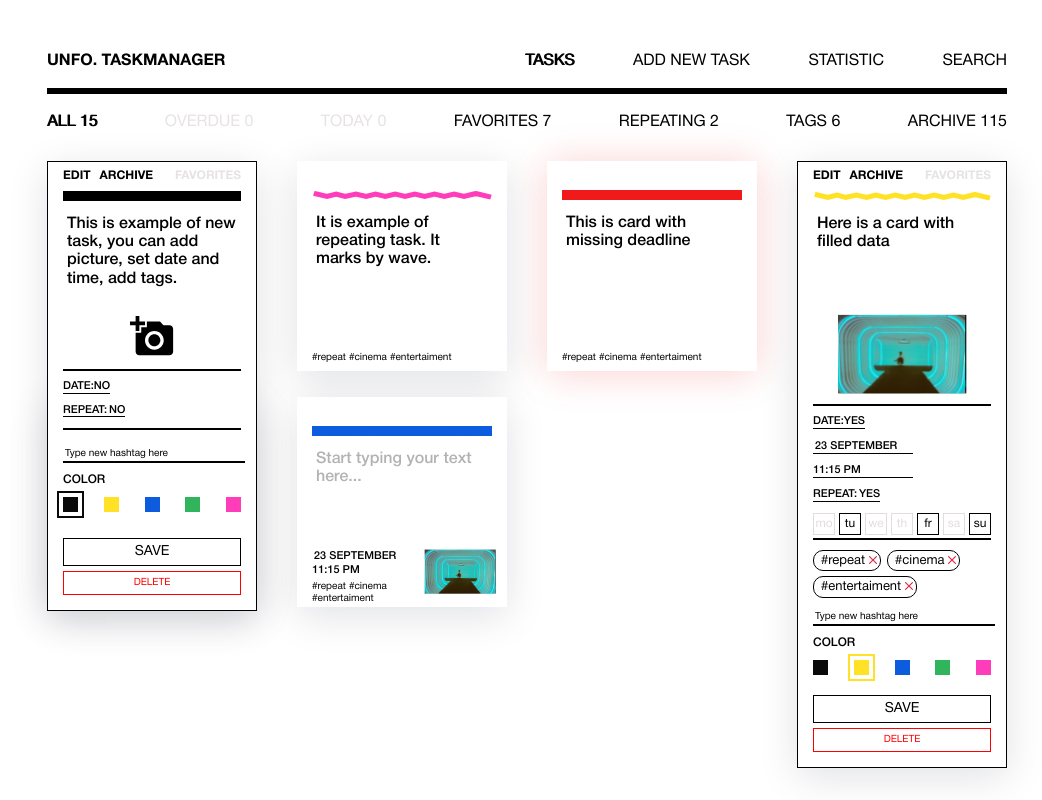
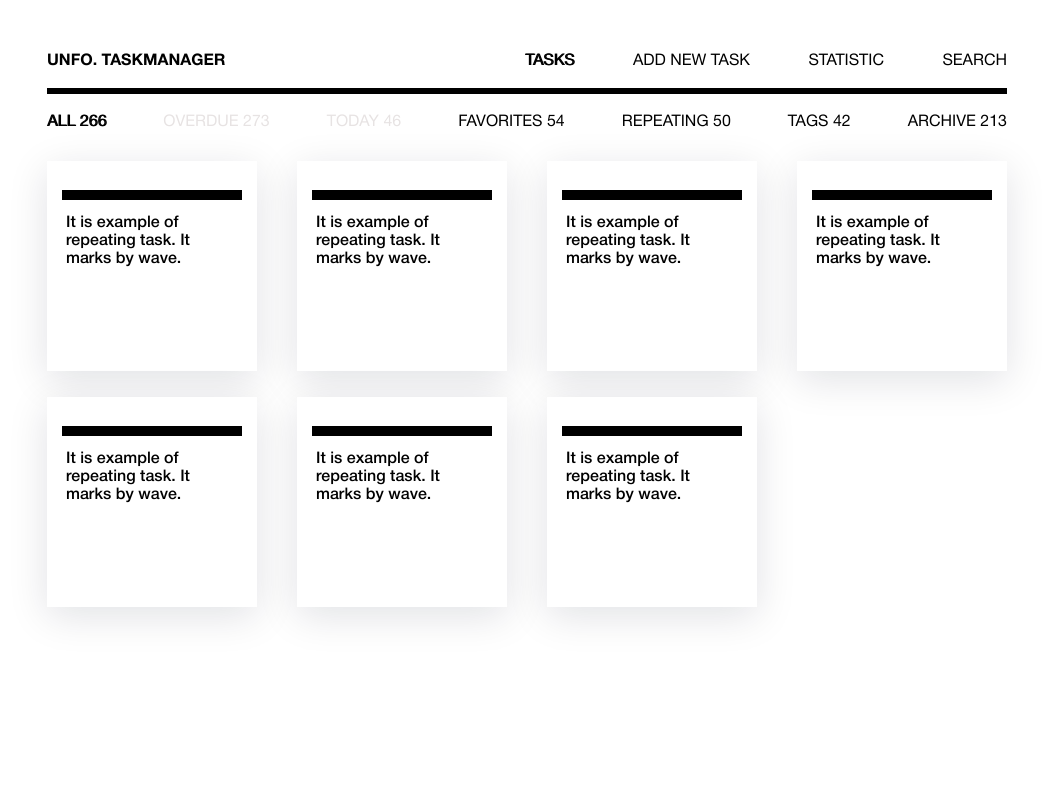
Before and after one commit to Krigig/603197-taskmanager-8, a website: page public/index.html in a window 1280 px wide. Shown: the top 800 px of the page, without its empty margins (113-1155 px from the left). Drawn offline with Linux system fonts and the light colour scheme.

Commit message:
Шаблонизация

```diff
--- a/public/index.html
+++ b/public/index.html
@@ -85,7 +85,7 @@
       </section>
 
       <section class="main__filter filter container">
-        <input
+        <!-- <input
           type="radio"
           id="filter__all"
           class="filter__input visually-hidden"
@@ -150,7 +150,7 @@
         />
         <label for="filter__archive" class="filter__label"
           >ARCHIVE <span class="filter__archive-count">115</span></label
-        >
+        > -->
       </section>
 
       <section class="statistic container visually-hidden">
@@ -205,7 +205,7 @@
         </p>
 
         <div class="board__tasks">
-          <article class="card card--edit card--black">
+          <!-- <article class="card card--edit card--black">
             <form class="card__form" method="get">
               <div class="card__inner">
                 <div class="card__control">
@@ -1916,11 +1916,12 @@ Here is a card with filled data</textarea
                 </div>
               </div>
             </form>
-          </article>
+          </article> -->
         </div>
 
         <button class="load-more" type="button">load more</button>
       </section>
     </main>
+    <script src="../src/main.js "></script>
   </body>
 </html>
--- a/src/main.js
+++ b/src/main.js
@@ -0,0 +1,165 @@
+
+
+const getFilterElement = function (caption, amount, isChecked, isDisabled) {
+  return `
+    <input
+      type="radio"
+      id="filter__${caption.toLowerCase()}"
+      class="filter__input visually-hidden"
+      name="filter"
+      ${isChecked ? " checked" : ""}
+      ${isDisabled ? " disabled" : ""}
+    />
+    <label for="filter__${caption.toLowerCase()}" class="filter__label">${caption.toUpperCase()} <span class="filter__${caption}-count">${amount}</span></label>
+  `;
+};
+
+const getCardElement = function (colorBar = black, text = '', isDeadline = false, isRepeat = false, hasPhoto = false) {
+  return `
+    <article class="card card--${colorBar} ${isDeadline ? 'card--deadline' : ''} ${isRepeat ? 'card--repeat' : ''}">
+      <form class="card__form" method="get">
+        <div class="card__inner">
+          <div class="card__control">
+            <button type="button" class="card__btn card__btn--edit">
+              edit
+            </button>
+            <button type="button" class="card__btn card__btn--archive">
+              archive
+            </button>
+            <button type="button" class="card__btn card__btn--favorites card__btn--disabled" >
+              favorites
+            </button>
+          </div>
+
+          <div class="card__color-bar">
+            <svg width="100%" height="10">
+              <use xlink:href="#wave"></use>
+            </svg>
+          </div>
+
+          <div class="card__textarea-wrap">
+            <label>
+              <textarea class="card__text" placeholder="Start typing your text here..." name="text">${text}</textarea>
+            </label>
+          </div>
+
+          <div class="card__settings">
+            <div class="card__details">
+              <div class="card__dates">
+                <button class="card__date-deadline-toggle" type="button">
+                  date: <span class="card__date-status">${isDeadline ? 'yes' : 'no'}</span>
+                </button>
+
+                <fieldset class="card__date-deadline" ${isDeadline ? '' : 'disabled'}>
+                  <label class="card__input-deadline-wrap">
+                    <input class="card__date" type="text" placeholder="23 September" name="date"/>
+                  </label>
+                  <label class="card__input-deadline-wrap">
+                    <input class="card__time" type="text" placeholder="11:15 PM" name="time"/>
+                  </label>
+                </fieldset>
+
+                <button class="card__repeat-toggle" type="button">
+                  repeat:<span class="card__repeat-status">${isRepeat ? 'yes' : 'no'}</span>
+                </button>
+
+                <fieldset class="card__repeat-days" ${isRepeat ? '' : 'desabled'}>
+                  <div class="card__repeat-days-inner">
+                    <input class="visually-hidden card__repeat-day-input" type="checkbox" id="repeat-mo-1" name="repeat" value="mo"/>
+                    <label class="card__repeat-day" for="repeat-mo-1">mo</label>
+                    <input class="visually-hidden card__repeat-day-input" type="checkbox" id="repeat-tu-1" name="repeat" value="tu" checked/>
+                    <label class="card__repeat-day" for="repeat-tu-1">tu</label>
+                    <input class="visually-hidden card__repeat-day-input" type="checkbox" id="repeat-we-1" name="repeat" value="we"/>
+                    <label class="card__repeat-day" for="repeat-we-1">we</label>
+                    <input class="visually-hidden card__repeat-day-input" type="checkbox" id="repeat-th-1" name="repeat" value="th"/>
+                    <label class="card__repeat-day" for="repeat-th-1">th</label>
+                    <input class="visually-hidden card__repeat-day-input" type="checkbox" id="repeat-fr-1" name="repeat" value="fr" checked/>
+                    <label class="card__repeat-day" for="repeat-fr-1">fr</label>
+                    <input class="visually-hidden card__repeat-day-input" type="checkbox" name="repeat" value="sa" id="repeat-sa-1"/>
+                    <label class="card__repeat-day" for="repeat-sa-1">sa</label>
+                    <input class="visually-hidden card__repeat-day-input" type="checkbox" id="repeat-su-1" name="repeat" value="su" checked/>
+                    <label class="card__repeat-day" for="repeat-su-1">su</label>
+                  </div>
+                </fieldset>
+              </div>
+
+              <div class="card__hashtag">
+                <div class="card__hashtag-list"></div>
+                <label>
+                  <input type="text" class="card__hashtag-input" name="hashtag-input" placeholder="Type new hashtag here"/>
+                </label>
+              </div>
+            </div>
+
+            <label class="card__img-wrap ${hasPhoto ? '' : 'card__img-wrap--empty'}">
+              <input type="file" class="card__img-input visually-hidden" name="img"/>
+              <img src="img/add-photo.svg" alt="task picture" class="card__img"/>
+            </label>
+
+            <div class="card__colors-inner">
+              <h3 class="card__colors-title">Color</h3>
+              <div class="card__colors-wrap">
+                <input type="radio" id="color-black-1" class="card__color-input card__color-input--black visually-hidden" name="color" value="black" checked/>
+                <label for="color-black-1" class="card__color card__color--black">black</label>
+                <input type="radio" id="color-yellow-1" class="card__color-input card__color-input--yellow visually-hidden" name="color" value="yellow"/>
+                <label for="color-yellow-1" class="card__color card__color--yellow">yellow</label>
+                <input type="radio" id="color-blue-1" class="card__color-input card__color-input--blue visually-hidden" name="color" value="blue"/>
+                <label for="color-blue-1" class="card__color card__color--blue">blue</label>
+                <input type="radio" id="color-green-1" class="card__color-input card__color-input--green visually-hidden" name="color" value="green"/>
+                <label for="color-green-1" class="card__color card__color--green" >green</label>
+                <input type="radio" id="color-pink-1" class="card__color-input card__color-input--pink visually-hidden" name="color" value="pink"/>
+                <label for="color-pink-1" class="card__color card__color--pink">pink</label>
+              </div>
+            </div>
+          </div>
+
+          <div class="card__status-btns">
+            <button class="card__save" type="submit">save</button>
+            <button class="card__delete" type="button">delete</button>
+          </div>
+        </div>
+      </form>
+    </article>
+`;
+};
+
+const fiterElements = [ 'All', 'Overdue', 'Today', 'Favorites', 'Repeating', 'Tags', 'Archive']
+
+const renderFilterElements = function (array) {
+  const filtersWrapper = document.querySelector('.main__filter');
+  for (let i = 0; i < array.length; i++) {
+    let element = array[i];
+    let checked = i === 0 ? true : false;
+    let disabled = i === 1 || i === 2 ? true : false;
+
+    let newFilterElement = getFilterElement(element, Math.round(Math.random() * 300), checked , disabled);
+    filtersWrapper.insertAdjacentHTML(`beforeend`, newFilterElement);
+  }
+
+  const filterLabelArray = document.querySelectorAll('.filter__label');
+  filterLabelArray.forEach( function (element) {
+  element.addEventListener('click', function () {
+      removeCardElements();
+      let amountCads = Math.round(Math.random() * 10);
+      renderCardElements(amountCads);
+    });
+});
+};
+
+const renderCardElements = function (amount) {
+  for (let i = 0; i < amount; i++) {
+    document.querySelector('.board__tasks').insertAdjacentHTML(`beforeend`,getCardElement('black', 'It is example of repeating task. It marks by wave.'));
+  }
+};
+
+const removeCardElements = function () {
+  const cardElemntsArray = document.querySelectorAll('.card');
+  if (cardElemntsArray.length != 0) {
+    cardElemntsArray.forEach( function (element) {
+      document.querySelector('.board__tasks').removeChild(element);
+    });
+  }
+};
+
+renderFilterElements(fiterElements);
+renderCardElements(7);
```
